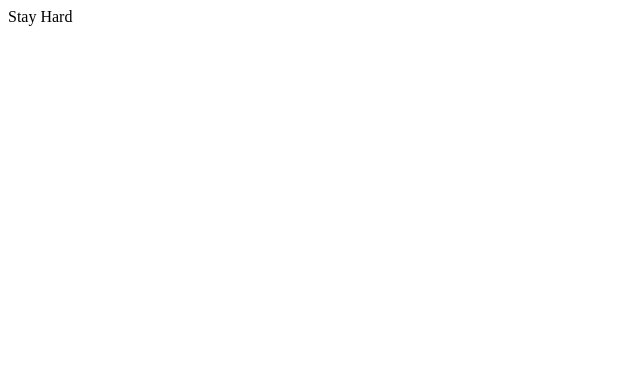
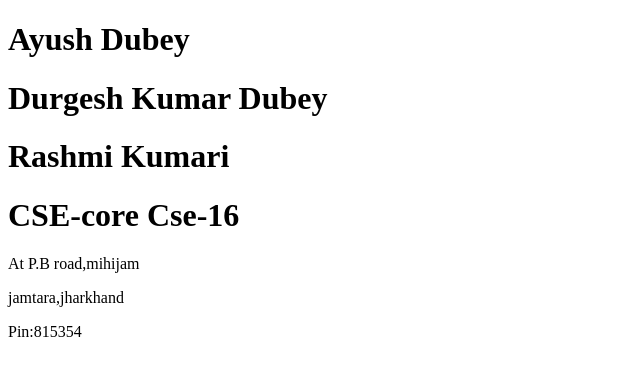
Before and after one commit to AyushDubey0080/CSE-16, a plain HTML site: page INDEX.HTML in a window 1280 px wide. Shown: the whole page, without its empty margins (0-640 px from the left). Drawn offline with Linux system fonts and the light colour scheme.

Commit message:
MY first HTML page

```diff
--- a/INDEX.HTML
+++ b/INDEX.HTML
@@ -4,11 +4,22 @@
 <head>
     <meta charset="UTF-8">
     <meta name="viewport" content="width=device-width, initial-scale=1.0">
-    <title>Document</title>
+    <title>"My first HTML Page"</title>
+    <h1>Ayush Dubey<h1>
+            <h1>Durgesh Kumar Dubey</h1>
+            <h1>Rashmi Kumari</h1>
+            <h1>CSE-core
+                Cse-16
+            </h1>
+            <p>At P.B road,mihijam
+            </p>
+            <p>
+                jamtara,jharkhand
+            </p>
+            <p>Pin:815354</p>
 </head>
 
 <body>
-    Stay Hard
 </body>
 
 </html>
```
